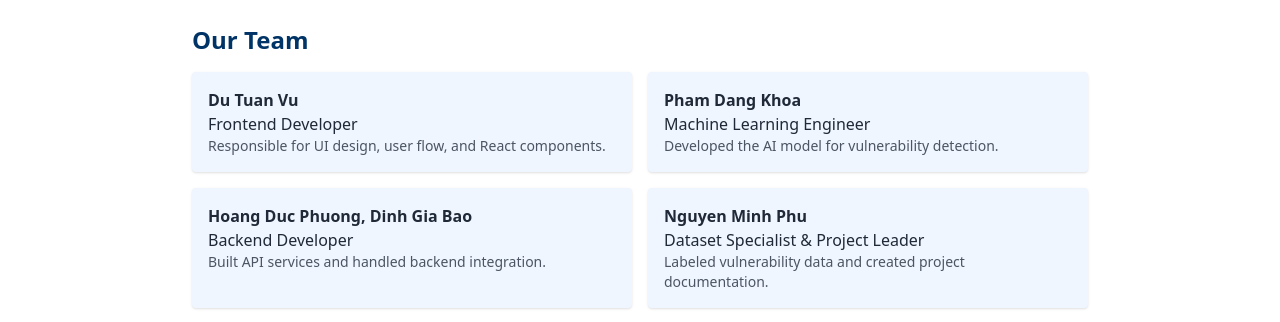
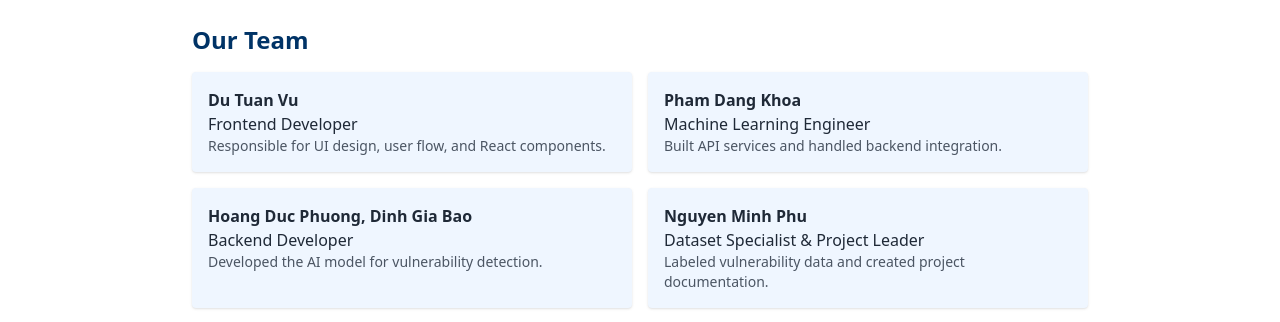
Before and after one commit to Dutuanvu/smartcontract_frontend, a React (Vite) app: page /#/ in a window 1280 px wide. Shown: the part 1180-1502 px from the top of the page. Built offline with nearby package versions, Linux system fonts and the light colour scheme.

Commit message:
fixing About page

```diff
--- a/src/components/AboutSection.jsx
+++ b/src/components/AboutSection.jsx
@@ -28,12 +28,12 @@ export default function AboutSection() {
             <li className="bg-blue-50 p-4 rounded shadow">
               <p className="font-bold">Pham Dang Khoa</p>
               <p>Machine Learning Engineer</p>
-              <p className="text-sm text-gray-600">Developed the AI model for vulnerability detection.</p>
+              <p className="text-sm text-gray-600">Built API services and handled backend integration. </p>
             </li>
             <li className="bg-blue-50 p-4 rounded shadow">
               <p className="font-bold">Hoang Duc Phuong, Dinh Gia Bao </p>
               <p>Backend Developer</p>
-              <p className="text-sm text-gray-600">Built API services and handled backend integration.</p>
+              <p className="text-sm text-gray-600">Developed the AI model for vulnerability detection.</p>
             </li>
             <li className="bg-blue-50 p-4 rounded shadow">
               <p className="font-bold">Nguyen Minh Phu</p>
```
